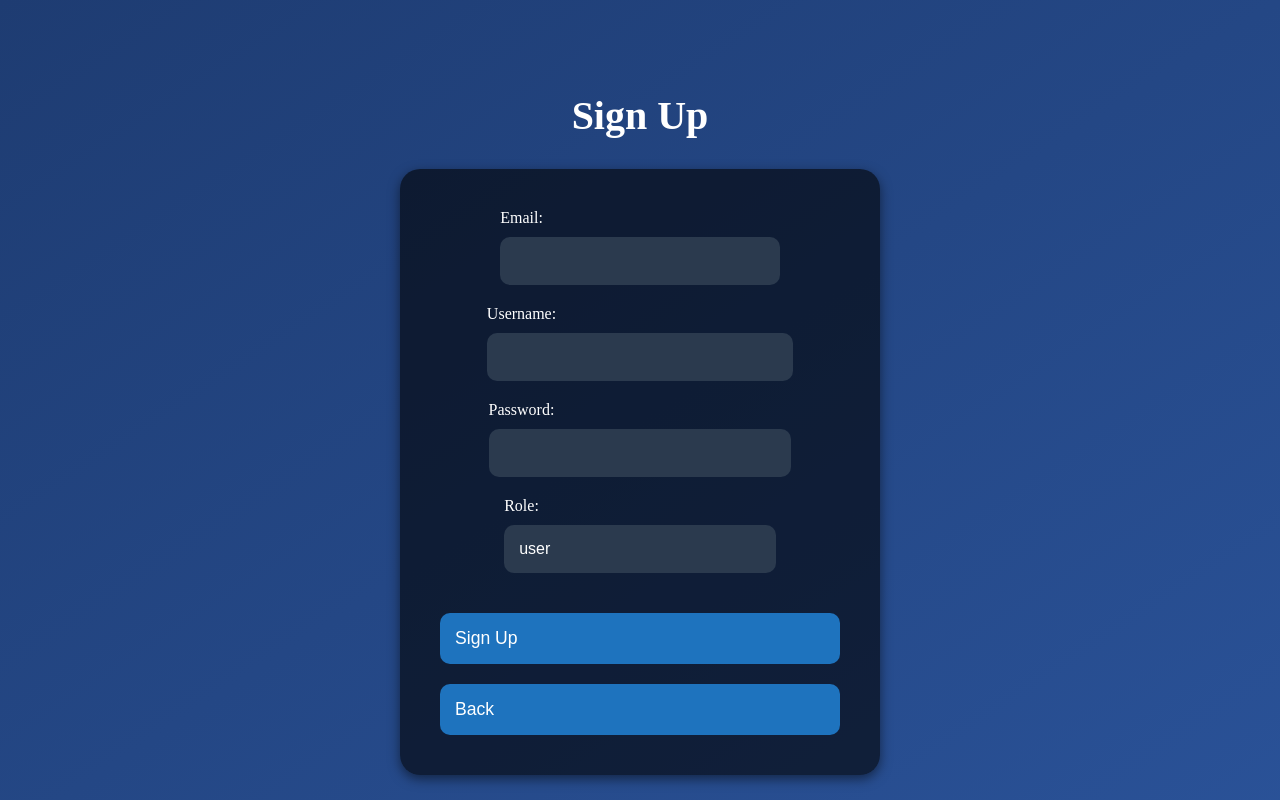
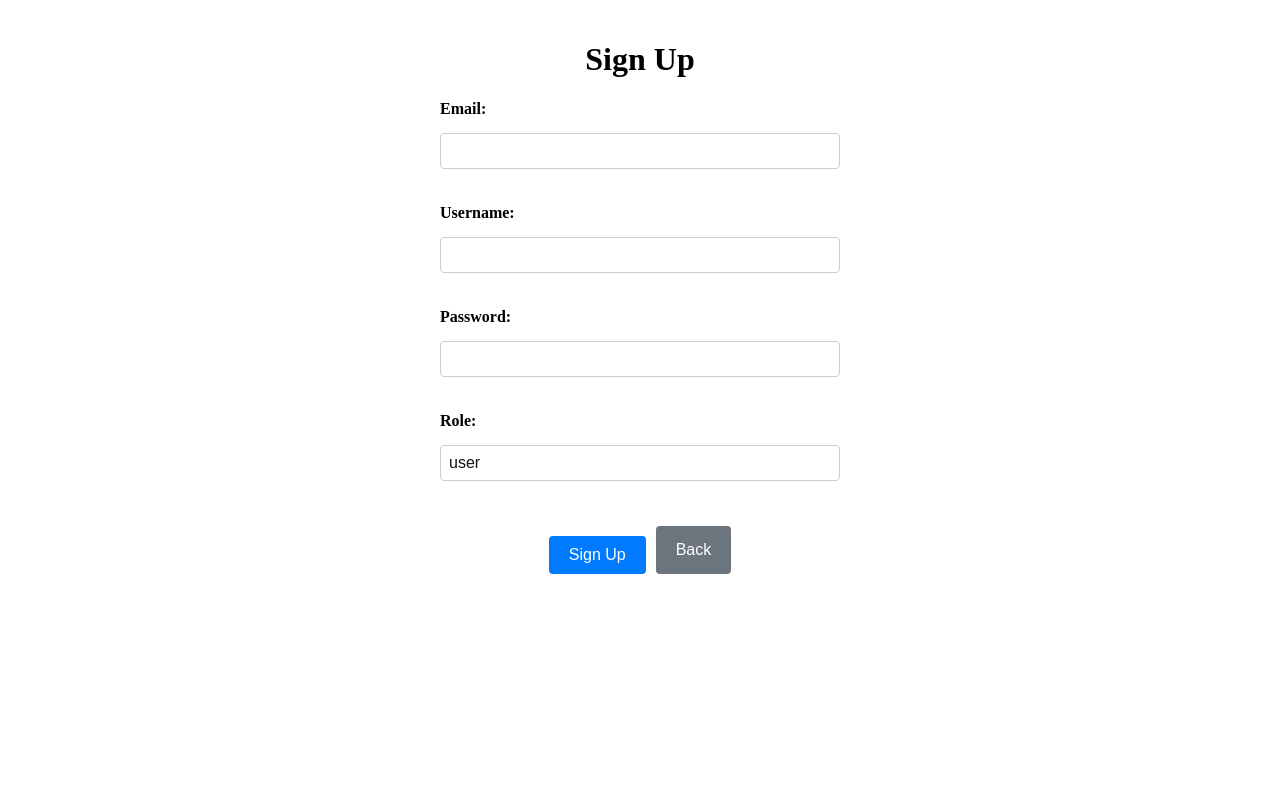
Before and after one commit to NurbMuha/react-start, a React (Create React App) app in the folder client/: page /login in a window 1280 px wide. Both pictures are taken after a click on the button "Sign Up". Built offline with nearby package versions, Linux system fonts and the light colour scheme.

Commit message:
SingUp fixed

```diff
--- a/client/src/Pages/SignUp.jsx
+++ b/client/src/Pages/SignUp.jsx
@@ -1,18 +1,20 @@
-import React from 'react';
+import React, { useState } from 'react';
+import { useNavigate } from 'react-router-dom';
 import TabBar from '../Components/TabBar';
-import { useNavigate } from 'react-router-dom';
+import { toast } from 'react-toastify';
+import bcrypt from 'bcryptjs';
 import '../Styles/Global.css';
-import { useState } from 'react';
 import '../Styles/SignUp.css';
+import 'react-toastify/dist/ReactToastify.css';
 
 export default function SignUp() {
   const navigate = useNavigate();
-
   const [formData, setFormData] = useState({
     email: '',
     username: '',
     password: '',
     role: 'user',
+    avatar: null,
   });
 
   const handleChange = (e) => {
@@ -22,37 +24,72 @@ export default function SignUp() {
 
   const handleSubmit = async (e) => {
     e.preventDefault();
-        console.log('Form submitted:', formData);
+
+    // Basic validation
+    if (!formData.email || !formData.username || !formData.password) {
+      toast.error('Please fill in all required fields');
+      return;
+    }
+
+    if (formData.password.length < 8) {
+      toast.error('Password must be at least 8 characters long');
+      return;
+    }
 
     try {
+      // Check for duplicate email or username
+      const usersResponse = await fetch('http://localhost:3001/users');
+      if (!usersResponse.ok) throw new Error('Failed to fetch users');
+      const users = await usersResponse.json();
+
+      if (users.some((u) => u.email === formData.email)) {
+        toast.error('Email already exists');
+        return;
+      }
+
+      if (users.some((u) => u.username === formData.username)) {
+        toast.error('Username already exists');
+        return;
+      }
+
+      // Hash the password
+      const hashedPassword = await bcrypt.hash(formData.password, 10);
+
+      // Prepare user data for JSON structure
+      const userData = {
+        ...formData,
+        password: hashedPassword,
+        avatar: null, // Match JSON structure
+      };
+
       const response = await fetch('http://localhost:3001/users', {
         method: 'POST',
         headers: {
           'Content-Type': 'application/json',
         },
-                body: JSON.stringify(formData),
+        body: JSON.stringify(userData),
       });
 
-            if (response.ok) {
-                const data = await response.json();
-                console.log('User added to database:', data);
+      if (!response.ok) {
+        const errorData = await response.json();
+        throw new Error(errorData.message || 'Failed to add user to database');
+      }
 
-                setFormData({ email: '', username: '', password: '', role: 'user' });
-
-                navigate("/login");
-            } else {
-                console.error('Failed to add user to database');
-            }
+      toast.success('Account created successfully! Please log in.');
+      setFormData({ email: '', username: '', password: '', role: 'user', avatar: null });
+      navigate('/login');
     } catch (error) {
       console.error('Error:', error);
+      toast.error(error.message || 'An error occurred during sign-up');
     }
   };
 
   return (
     <div className="signup-container">
+      <TabBar />
       <h1>Sign Up</h1>
-            <form onSubmit={handleSubmit}>
-                <div>
+      <form onSubmit={handleSubmit} className="signup-form">
+        <div className="form-group">
           <label htmlFor="email">Email:</label>
           <input
             type="email"
@@ -63,7 +100,7 @@ export default function SignUp() {
             required
           />
         </div>
-                <div>
+        <div className="form-group">
           <label htmlFor="username">Username:</label>
           <input
             type="text"
@@ -74,7 +111,7 @@ export default function SignUp() {
             required
           />
         </div>
-                <div>
+        <div className="form-group">
           <label htmlFor="password">Password:</label>
           <input
             type="password"
@@ -85,7 +122,7 @@ export default function SignUp() {
             required
           />
         </div>
-                <div>
+        <div className="form-group">
           <label htmlFor="role">Role:</label>
           <input
             type="text"
@@ -93,12 +130,20 @@ export default function SignUp() {
             name="role"
             value={formData.role}
             readOnly
+            className="readonly-input"
           />
         </div>
-                <button type="submit">Sign Up</button>
-                <button onClick={() => navigate("/login")}>Back</button>
+        <div className="form-buttons">
+          <button type="submit" className="signup-button">Sign Up</button>
+          <button
+            type="button"
+            className="back-button"
+            onClick={() => navigate('/login')}
+          >
+            Back
+          </button>
+        </div>
       </form>
-
     </div>
   );
 }
--- a/client/src/Styles/SignUp.css
+++ b/client/src/Styles/SignUp.css
@@ -1,59 +1,71 @@
-/* SignUp.css */
 .signup-container {
-  background: linear-gradient(to bottom right, #1e3c72, #2a5298); /* Blue gradient */
-  color: white;
-  height: 100vh;
-  display: flex;
-  justify-content: center;
-  align-items: center;
-  flex-direction: column;
+  max-width: 400px;
+  margin: 0 auto;
   padding: 20px;
-  position: relative;
-}
-
-.signup-container h1 {
-  font-size: 2.5rem;
-  margin-bottom: 30px;
   text-align: center;
 }
 
-.signup-container form {
-  background-color: rgba(0, 0, 0, 0.6); /* Slightly transparent background */
-  padding: 40px;
-  border-radius: 20px;
-  box-shadow: 0px 4px 12px rgba(0, 0, 0, 0.5);
+.signup-form {
   display: flex;
   flex-direction: column;
-  align-items: center;
-  width: 100%;
-  max-width: 400px;
+  gap: 15px;
 }
 
-.signup-container input {
-  width: 100%;
-  padding: 15px;
-  margin-bottom: 20px;
-  background-color: #2b3a4e;
-  border: none;
-  border-radius: 10px;
-  color: white;
-  font-size: 1rem;
-  outline: none;
+.form-group {
+  display: flex;
+  flex-direction: column;
+  text-align: left;
 }
 
-.signup-container input::placeholder {
-  color: rgba(255, 255, 255, 0.7);
+.form-group label {
+  margin-bottom: 5px;
+  font-weight: bold;
 }
 
-.signup-container button {
-  padding: 15px;
-  background-color: #1e73be;
+.form-group input {
+  padding: 8px;
+  border: 1px solid #ccc;
+  border-radius: 4px;
+  font-size: 16px;
+  color: #111; /* Make input text black */
+  background-color: #fff; /* Ensure background is white */
+}
+
+.readonly-input {
+  background-color: #e0e0e0; /* Darker gray for better contrast */
+  color: #111; /* Black text for readonly input */
+  cursor: not-allowed;
+}
+
+.form-buttons {
+  display: flex;
+  gap: 10px;
+  justify-content: center;
+}
+
+.signup-button,
+.back-button {
+  padding: 10px 20px;
   border: none;
-  border-radius: 10px;
+  border-radius: 4px;
+  cursor: pointer;
+  font-size: 16px;
+}
+
+.signup-button {
+  background-color: #007bff;
   color: white;
-  font-size: 1.1rem;
-  cursor: pointer;
-  transition: background-color 0.3s;
-  width: 100%;
-  margin-top: 20px;
 }
+
+.signup-button:hover {
+  background-color: #0056b3;
+}
+
+.back-button {
+  background-color: #6c757d;
+  color: white;
+}
+
+.back-button:hover {
+  background-color: #5a6268;
+}
```
Also changed, not shown: 1 other file (tests, documents, lock files or other folders). Lines whose indentation alone changed are shown as unchanged.
